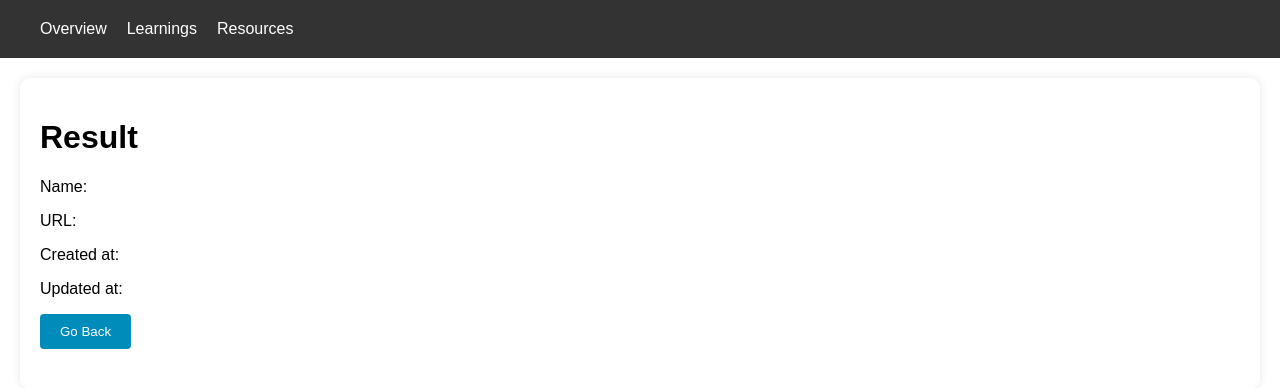
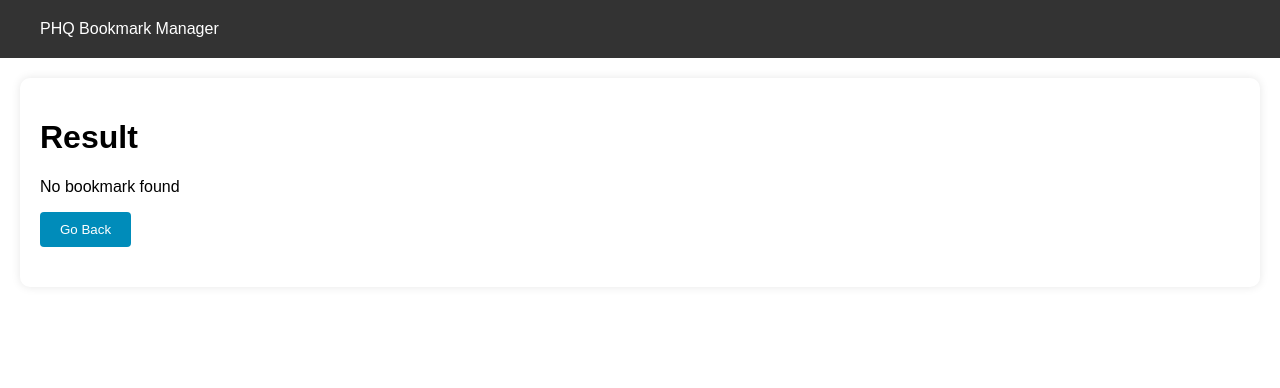
Before and after one commit to abhishekH1992/phq-bookmark-manager, an Angular app: page /result in a window 1280 px wide. Shown: the top 388 px of the page. Built offline with nearby package versions, Linux system fonts and the light colour scheme.

Commit message:
Header links updated and added success message on results page

```diff
--- a/src/app/components/header/header.component.css
+++ b/src/app/components/header/header.component.css
@@ -12,11 +12,12 @@ header nav ul {
     gap: 20px;
 }
 
-header nav ul li a {
+header nav ul li span {
     color: #fff;
     text-decoration: none;
+    cursor: pointer;
 }
 
-header nav ul li a:hover {
+header nav ul li span:hover {
     color: #ccc;
 }
--- a/src/app/components/header/header.component.html
+++ b/src/app/components/header/header.component.html
@@ -1,9 +1,7 @@
 <header>
     <nav>
         <ul>
-            <li><a href="#">Overview</a></li>
-            <li><a href="#">Learnings</a></li>
-            <li><a href="#">Resources</a></li>
+            <li><span routerLink="/">PHQ Bookmark Manager</span></li>
         </ul>
     </nav>
 </header>
--- a/src/app/components/header/header.component.ts
+++ b/src/app/components/header/header.component.ts
@@ -1,8 +1,9 @@
 import { Component } from '@angular/core';
+import { RouterLink } from '@angular/router';
 
 @Component({
   selector: 'app-header',
-  imports: [],
+  imports: [RouterLink],
   templateUrl: './header.component.html',
   styleUrl: './header.component.css'
 })
--- a/src/app/pages/result/result.component.css
+++ b/src/app/pages/result/result.component.css
@@ -0,0 +1,15 @@
+.success-message {
+    background-color: #d4edda;
+    color: #155724;
+    padding: 20px;
+    border-radius: 8px;
+}
+
+.success-message h4 {
+    margin: 0 0 10px 0;
+    color: #155724;
+}
+
+.success-message p {
+    margin: 0;
+}
--- a/src/app/pages/result/result.component.html
+++ b/src/app/pages/result/result.component.html
@@ -1,5 +1,14 @@
-<p>Name: {{ bookmark?.name }}</p>
-<p>URL: {{ bookmark?.url }}</p>
-<p>Created at: {{ bookmark?.createdAt | date }}</p>
-<p>Updated at: {{ bookmark?.updatedAt | date }}</p>
+@if (bookmark) {
+    <div class="success-message">
+        <h4>Thank You!</h4>
+        <p>Your bookmark has been successfully added.</p>
+    </div>
+    <p>Name: {{ bookmark.name }}</p>
+    <p>URL: {{ bookmark.url }}</p>
+    <p>Created at: {{ bookmark.createdAt | date: 'MMM d, yyyy HH:mm' }}</p>
+    <p>Updated at: {{ bookmark.updatedAt | date: 'MMM d, yyyy HH:mm' }}</p>
+} @else {
+    <p>No bookmark found</p>
+}
+
 <button (click)="goBack()" class="btn btn-primary">Go Back</button>
```
